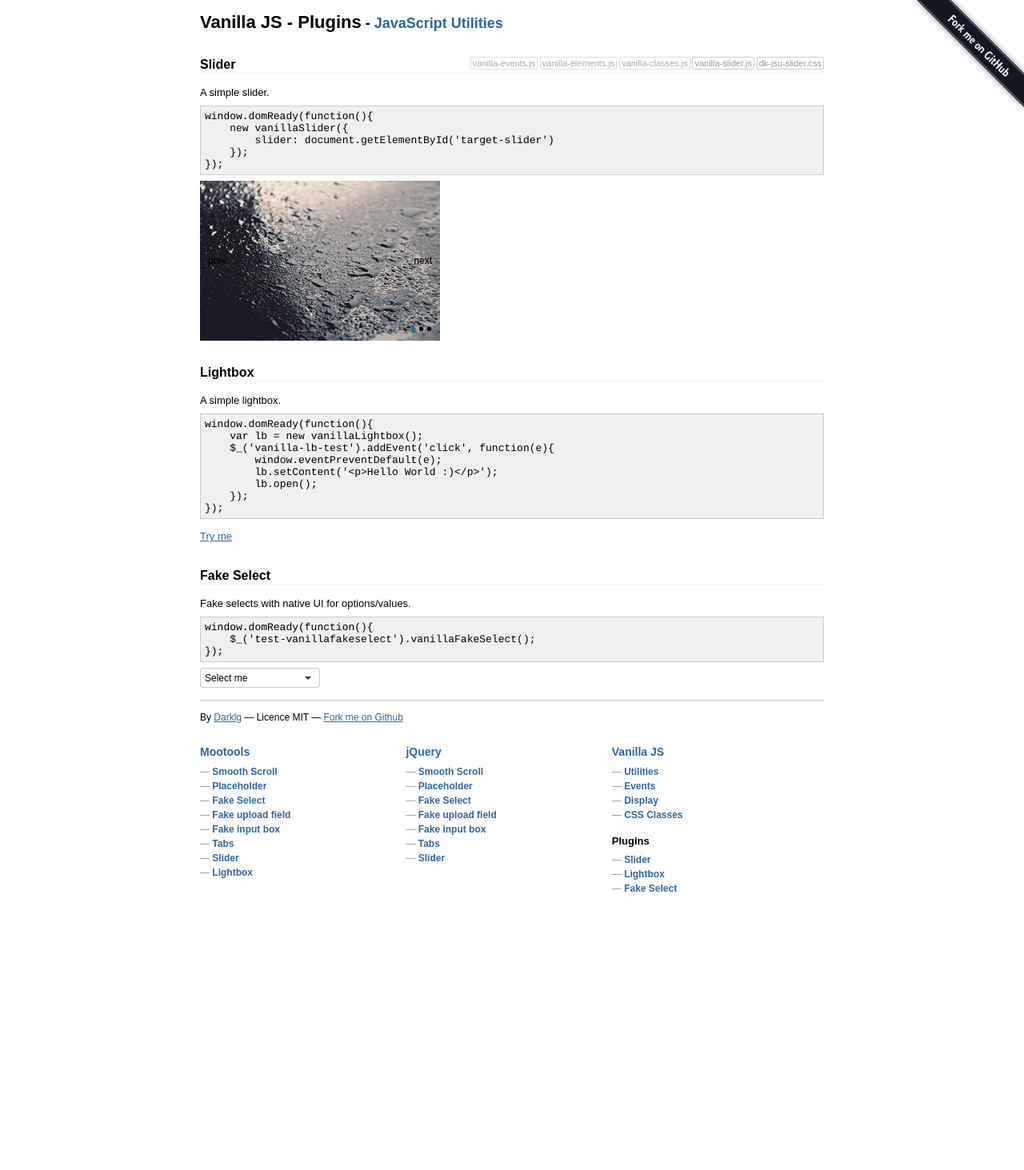
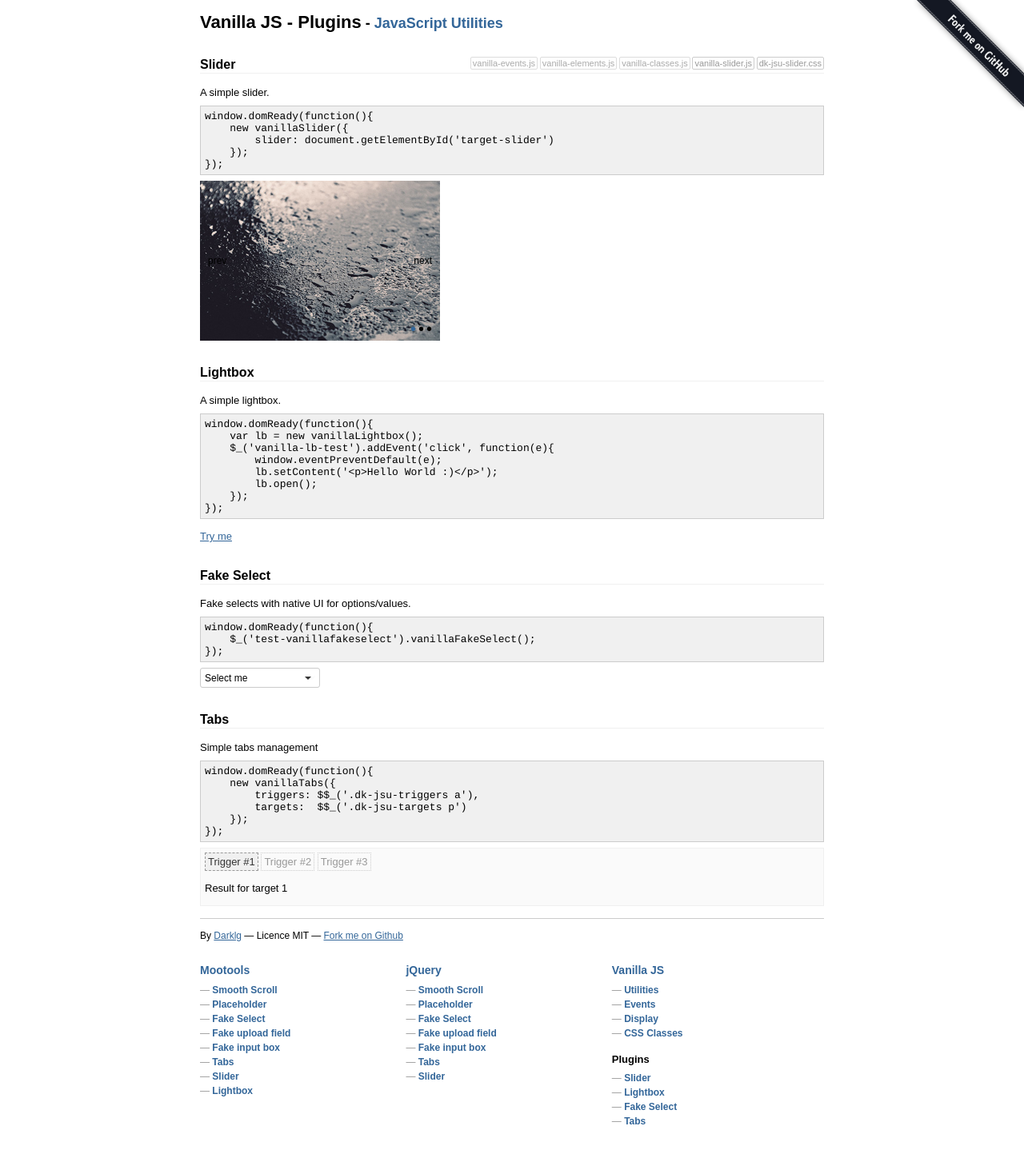
Before and after one commit to Darklg/JavaScriptUtilities, a Jekyll site: the page built from vanilla-plugins.html, in a window 1280 px wide. Shown: the whole page at 80% size. Built offline with Jekyll 4.4.1, drawn with Linux system fonts in a browser that asks for light colours; before the commit the page ends 1172 px from its top, so only the background shows below that; some of the changed lines change nothing that is shown.

Commit message:
Vanilla - Tabs v 0.1

```diff
--- a/_includes/footer.html
+++ b/_includes/footer.html
@@ -40,6 +40,7 @@
             <li><a href="vanilla-plugins.html#vanilla-slider">Slider</a></li>
             <li><a href="vanilla-plugins.html#vanilla-lightbox">Lightbox</a></li>
             <li><a href="vanilla-plugins.html#vanilla-fakeselect">Fake Select</a></li>
+            <li><a href="vanilla-plugins.html#vanilla-tabs">Tabs</a></li>
         </ul>
     </li>
 </ul>
--- /dev/null
+++ b/_includes/vanilla-js/vanilla-tabs.html
@@ -0,0 +1,23 @@
+<h2 id="vanilla-tabs">Tabs</h2>
+<p>Simple tabs management</p>
+<script class="script-visible" contenteditable>window.domReady(function(){
+    new vanillaTabs({
+        triggers: $$_('.dk-jsu-triggers a'),
+        targets:  $$_('.dk-jsu-targets p')
+    });
+});
+</script>
+<div class="script-result">
+    <div class="demo-dk-jsu-tabs">
+        <div class="dk-jsu-triggers">
+            <a href="#">Trigger #1</a>
+            <a href="#">Trigger #2</a>
+            <a href="#">Trigger #3</a>
+        </div>
+        <div class="dk-jsu-targets">
+            <p>Result for target 1</p>
+            <p>Result for target 2</p>
+            <p>Result for target 3</p>
+        </div>
+    </div>
+</div>
--- a/_layouts/default.html
+++ b/_layouts/default.html
@@ -13,6 +13,7 @@
 <script src="assets/js/vanilla-js/plugins/vanilla-lightbox.js?v=0.3"></script>
 <script src="assets/js/vanilla-js/plugins/vanilla-fakeselect.js?v=0.2.2"></script>
 <script src="assets/js/vanilla-js/plugins/vanilla-pjax.js?v=0.3"></script>
+<script src="assets/js/vanilla-js/plugins/vanilla-tabs.js?v=0.1"></script>
 <!--[if lt IE 9 ]><script src="assets/js/vanilla-js/libs/vanilla-ie.js?v=0.3"></script><![endif]-->
 {% include after-head.html %}
 {{ content }}
--- /dev/null
+++ b/assets/js/vanilla-js/plugins/vanilla-tabs.js
@@ -0,0 +1,75 @@
+/*
+ * Plugin Name: Vanilla Tabs
+ * Version: 0.1
+ * Plugin URL: https://github.com/Darklg/JavaScriptUtilities
+ * JavaScriptUtilities Tabs may be freely distributed under the MIT license.
+ * Required: Vanilla Events, Vanilla Elements
+ */
+
+var vanillaTabs = function(settings) {
+    var self = this,
+        triggers = false,
+        targets = false;
+    self.defaultSettings = {
+        classCurrent: 'is-current',
+        callBackTab: function(i) {}
+    };
+    self.init = function(settings) {
+        self.getSettings(settings);
+        if (!self.settings.triggers || !self.settings.targets) {
+            return false;
+        }
+        triggers = self.settings.triggers;
+        targets = self.settings.targets;
+        self.setElements();
+        self.setEvents();
+        self.setTab(0);
+    };
+    self.setElements = function() {
+        var i = 0;
+        triggers.eachElement(function(el) {
+            el.setAttribute('data-i', i++);
+        });
+    };
+    self.setEvents = function() {
+        triggers.eachElement(function(el) {
+            el.addEvent('click', function(e) {
+                window.eventPreventDefault(e);
+                self.setTab(parseInt(el.getAttribute('data-i'), 10));
+            });
+        });
+    };
+    self.setTab = function(i) {
+        var settings = self.settings;
+        if (!triggers[i] || !targets[i]) {
+            return;
+        }
+        triggers.eachElement(function(el) {
+            el.removeClass(settings.classCurrent);
+        });
+        triggers[i].addClass(settings.classCurrent);
+        targets.eachElement(function(el) {
+            el.removeClass(settings.classCurrent);
+        });
+        targets[i].addClass(settings.classCurrent);
+        settings.callBackTab(i);
+    };
+    self.init(settings);
+    return self;
+};
+
+/* Get Settings */
+vanillaTabs.prototype.getSettings = function(settings) {
+    if (typeof settings != 'object') {
+        settings = {};
+    }
+    this.settings = {};
+    // Set default values
+    for (var attr in this.defaultSettings) {
+        this.settings[attr] = this.defaultSettings[attr];
+    }
+    // Set new values
+    for (var attr2 in settings) {
+        this.settings[attr2] = settings[attr2];
+    }
+};
--- a/vanilla-plugins.html
+++ b/vanilla-plugins.html
@@ -6,3 +6,4 @@ title: Vanilla JS - Plugins
 {% include vanilla-js/vanilla-slider.html %}
 {% include vanilla-js/vanilla-lightbox.html %}
 {% include vanilla-js/vanilla-fakeselect.html %}
+{% include vanilla-js/vanilla-tabs.html %}
```
